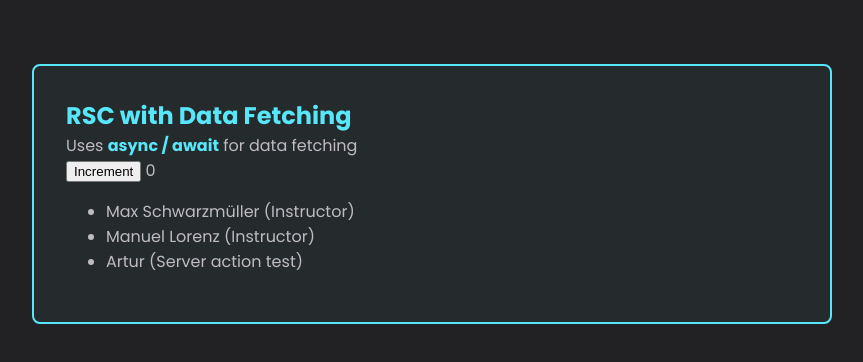
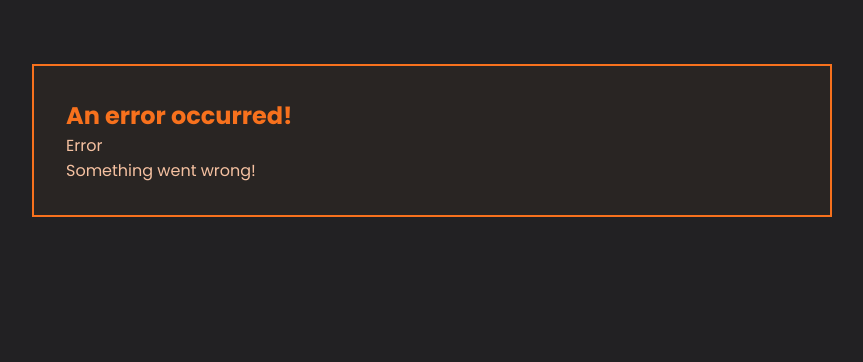
Before and after one commit to ArturDevCraft/React-Course, a Next.js app in the folder Project 30 - React Server Components and Server Actions/: page / in a window 1280 px wide. Shown: the top 362 px of the page, without its empty margins (208-1071 px from the left). Built offline with nearby package versions, Linux system fonts and the light colour scheme.

Commit message:
Add error boundary component

```diff
--- /dev/null
+++ b/Project 30 - React Server Components and Server Actions/Components/ErrorBoundary.js
@@ -0,0 +1,28 @@
+'use client';
+
+import { Component } from 'react';
+
+export default class ErrorBoundary extends Component {
+	constructor(props) {
+		super(props);
+		this.state = { hasError: false };
+	}
+
+	static getDerivedStateFromError(error) {
+		return { hasError: true, message: error.message };
+	}
+
+	render() {
+		if (this.state.hasError) {
+			return (
+				<div className="error">
+					<h2>An error occurred!</h2>
+					<p>{this.state.message}</p>
+					<p>{this.props.fallback}</p>
+				</div>
+			);
+		}
+
+		return this.props.children;
+	}
+}
--- a/Project 30 - React Server Components and Server Actions/app/page.js
+++ b/Project 30 - React Server Components and Server Actions/app/page.js
@@ -1,20 +1,24 @@
 import UsePromiseDemo from '@/Components/UsePromisesDemo';
 import { Suspense } from 'react';
 import fs from 'node:fs/promises';
+import ErrorBoundary from '@/Components/ErrorBoundary';
 
 export default async function Home() {
-	const fetchUserPromise = new Promise((resolve) =>
+	const fetchUserPromise = new Promise((resolve, reject) =>
 		setTimeout(async () => {
 			const data = await fs.readFile('dummy-db.json', 'utf-8');
 			const users = JSON.parse(data);
-			resolve(users);
+			// resolve(users);
+			reject(new Error('Error'));
 		}, 2000)
 	);
 	return (
 		<main>
-			<Suspense fallback={<p>Loading...</p>}>
-				<UsePromiseDemo userPromise={fetchUserPromise} />
-			</Suspense>
+			<ErrorBoundary fallback={<p>Something went wrong!</p>}>
+				<Suspense fallback={<p>Loading...</p>}>
+					<UsePromiseDemo userPromise={fetchUserPromise} />
+				</Suspense>
+			</ErrorBoundary>
 		</main>
 	);
 }
```
